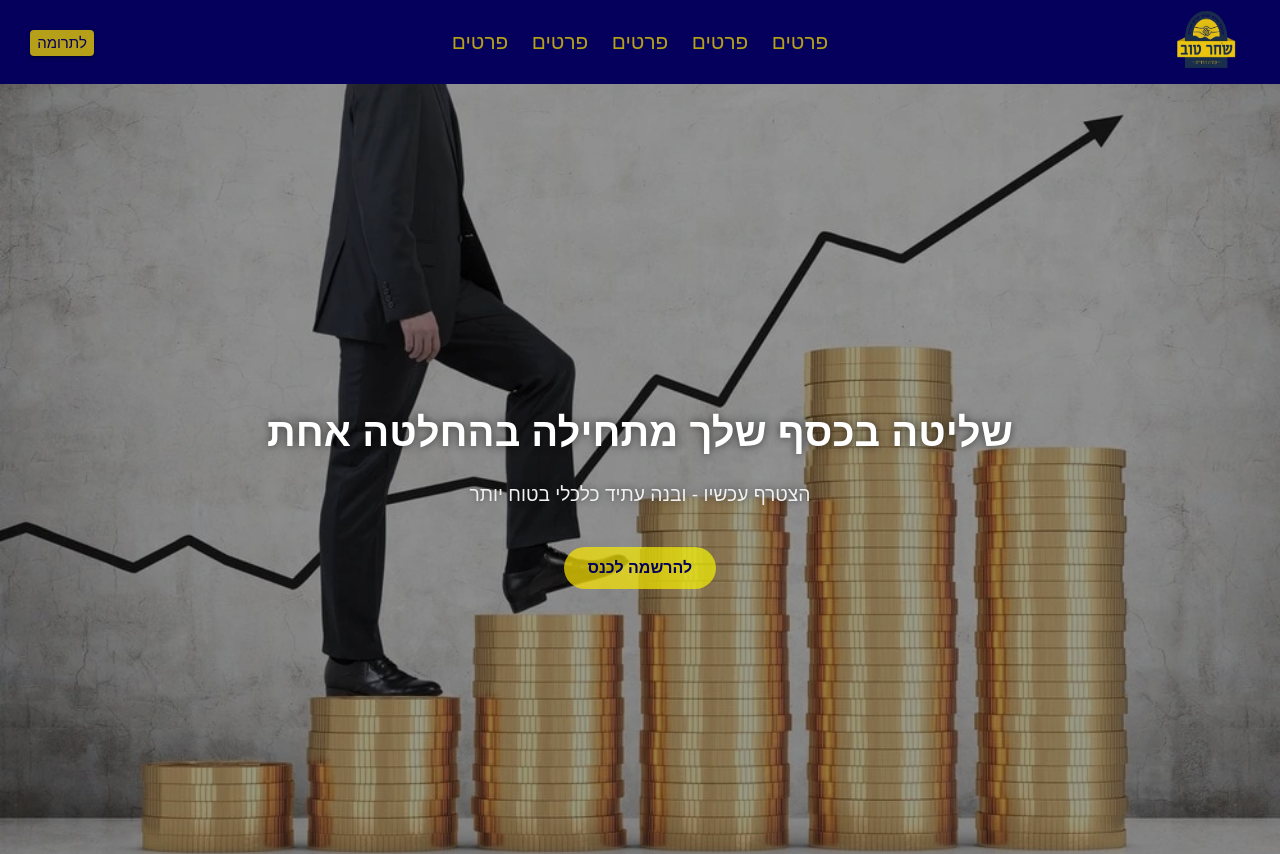
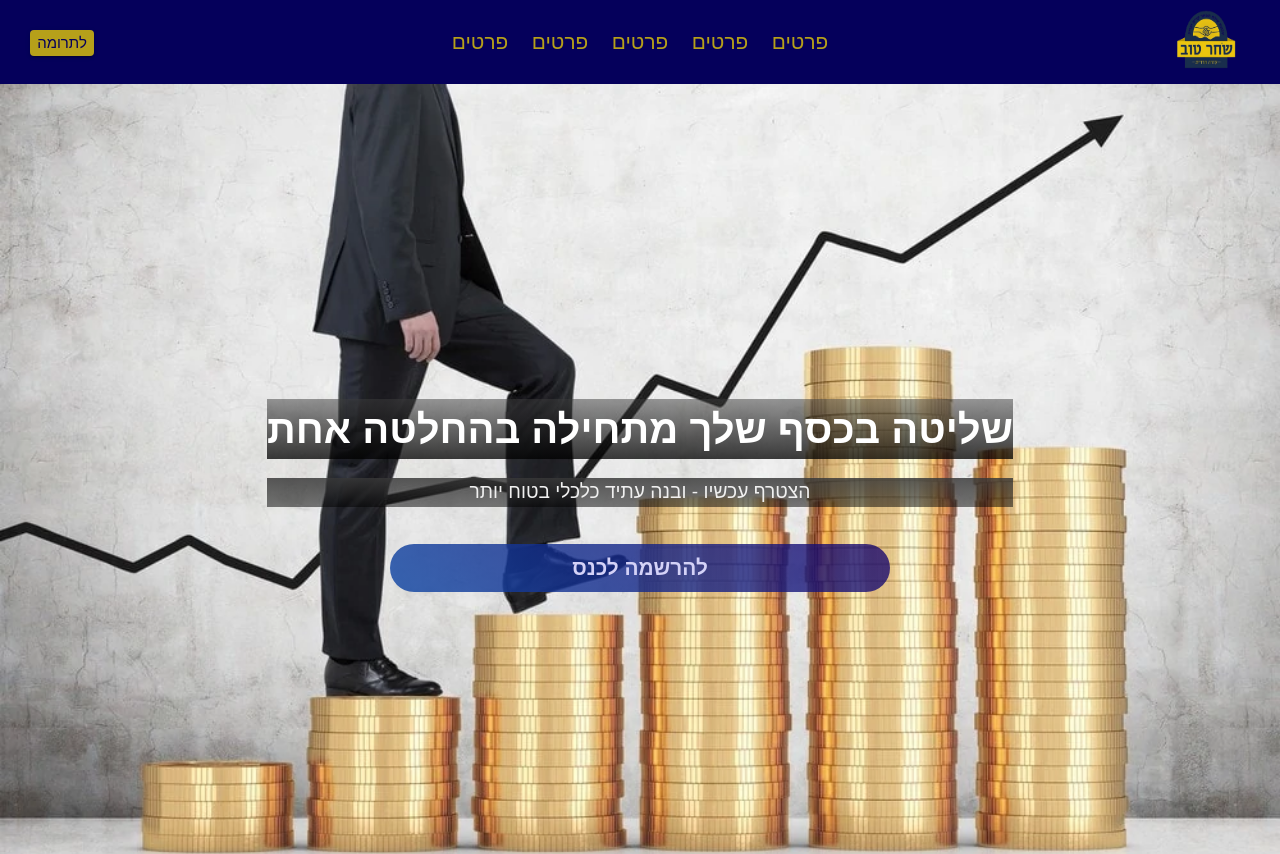
Before and after one commit to Staticaldust/financial-land-page, a React (Vite) app: page / in a window 1280 px wide. Shown: the top 854 px of the page. Built offline with nearby package versions, Linux system fonts and the light colour scheme.

Commit message:
fix: css

```diff
--- a/src/global/image-section/ImageSection.css
+++ b/src/global/image-section/ImageSection.css
@@ -6,10 +6,11 @@
   background-position: center;
   background-repeat: no-repeat;
   display: flex;
+  flex-direction: column;
   align-items: center;
   justify-content: center;
   text-align: center;
-  color: white;
+  color: #fbff00a8;
   position: relative;
 }
 
@@ -17,40 +18,27 @@
   .hero-title {
     font-size: 2.5rem;
     font-weight: bold;
-    color: #fff;
+    color: #fbff00a8;
     text-shadow: 0 0 8px rgba(0, 0, 0, 0.6);
     margin-bottom: 1rem;
   }
 
   .hero-subtitle {
     font-size: 1.2rem;
-    color: #f0f0f0;
+    color: #fbff00a8;
     text-shadow: 0 0 6px rgba(0, 0, 0, 0.5);
     margin-bottom: 2rem;
   }
-
-  .cta-button {
-    background: linear-gradient(45deg, #00c853, #64dd17);
-    color: white;
-    border: none;
-    padding: 12px 24px;
-    font-size: 1rem;
-    border-radius: 30px;
-    cursor: pointer;
-    transition: transform 0.2s ease, box-shadow 0.2s ease;
-  }
-
-  .cta-button:hover {
-    transform: scale(1.05);
-    box-shadow: 0 0 10px rgba(100, 221, 23, 0.6);
-  }
-  content: "";
+}
+/* content: "";
   position: absolute;
   inset: 0;
-  background: rgba(0, 0, 0, 0.4); /* שכבת כהות על הרקע */
-}
+  background: rgba(0, 0, 0, 0.4); שכבת כהות על הרקע */
 
 .hero-content {
   position: relative;
+  /* padding: 50px; */
+  color: #fbff00a8;
+  /* background: linear-gradient(0deg, rgba(0, 0, 0, 0.5), rgba(61, 61, 61, 0.5)); */
   z-index: 1;
 }
--- a/src/global/image-section/ImageSection.tsx
+++ b/src/global/image-section/ImageSection.tsx
@@ -5,10 +5,8 @@ import "./ImageSection.css";
 const ImageSection = () => {
   return (
     <div className="hero">
-      <div className="hero-content">
-        <MainText />
-        <SubButtonForm />
-      </div>
+      <MainText />
+      <SubButtonForm />
     </div>
   );
 };
--- a/src/global/image-section/main-text/MainText.css
+++ b/src/global/image-section/main-text/MainText.css
@@ -2,26 +2,34 @@
   font-size: 2.5rem;
   font-weight: bold;
   color: #fff;
-  text-shadow: 0 0 8px rgba(0, 0, 0, 0.6);
   margin-bottom: 1rem;
+  background: linear-gradient(
+    0deg,
+    rgba(0, 0, 0, 0.761),
+    rgba(61, 61, 61, 0.5)
+  );
 }
 
 .hero-subtitle {
   font-size: 1.2rem;
   color: #f0f0f0;
-  text-shadow: 0 0 6px rgba(0, 0, 0, 0.5);
   margin-bottom: 2rem;
+  background: linear-gradient(
+    0deg,
+    rgba(0, 0, 0, 0.5),
+    rgba(56, 56, 56, 0.835)
+  );
 }
 
 .cta-button {
-  background: linear-gradient(45deg, #fcdf00b7, #f8fc00a8);
-  /* background: linear-gradient(45deg, #00c853, #64dd17); */
-  color: #05005b;
+  width: 500px;
+  background: linear-gradient(45deg, #154aa5d6, #13006ac4);
+  color: #d4d2f7;
   font-weight: bold;
   border: none;
   padding: 12px 24px;
   margin: 5px;
-  font-size: 1rem;
+  font-size: 1.3rem;
   border-radius: 30px;
   cursor: pointer;
   transition: transform 0.2s ease, box-shadow 0.2s ease;
@@ -29,5 +37,5 @@
 
 .cta-button:hover {
   transform: scale(1.05);
-  box-shadow: 0 0 10px #fcdf00b7;
+  box-shadow: 0 0 20px #144fb499;
 }
--- a/src/global/image-section/main-text/MainText.tsx
+++ b/src/global/image-section/main-text/MainText.tsx
@@ -14,15 +14,9 @@ const MainText = () => (
       position: "relative",
     }}
   >
-    <div className="hero-content2">
-      <div className="hero2">
-        <div className="hero-content">
-          <h1 className="hero-title">שליטה בכסף שלך מתחילה בהחלטה אחת</h1>
-          <p className="hero-subtitle">
-            הצטרף עכשיו - ובנה עתיד כלכלי בטוח יותר
-          </p>
-        </div>
-      </div>
+    <div className="hero-content">
+      <h1 className="hero-title">שליטה בכסף שלך מתחילה בהחלטה אחת</h1>
+      <p className="hero-subtitle">הצטרף עכשיו - ובנה עתיד כלכלי בטוח יותר</p>
     </div>
   </div>
 );
--- a/src/global/links-section/LinksSection.css
+++ b/src/global/links-section/LinksSection.css
@@ -1,11 +1,12 @@
 .links-section {
   padding: 2rem 3rem;
   background-color: #f6ebeb;
-  /* background:linear-gradient(0deg,#05005b,#0600bd,#05005b); */
+  background: linear-gradient(0deg, #05005b);
   text-align: center;
 }
 
 .section-title {
+  color: whitesmoke;
   font-size: 2rem;
 }
 
@@ -17,7 +18,7 @@
 }
 
 .link-button {
-  background: linear-gradient(45deg, #1760dd99, #13006a99);
+  background: linear-gradient(45deg, #b29d00b7, #fbff00a8);
   color: white;
   border: none;
   padding: 12px 24px;
@@ -31,5 +32,5 @@
 
 .link-button:hover {
   transform: scale(1.05);
-  box-shadow: 0 0 10px #1760dd99;
+  box-shadow: 0 0 20px #fcdf00b7;
 }
```
